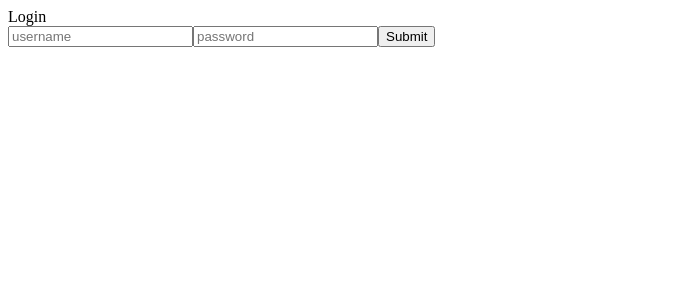
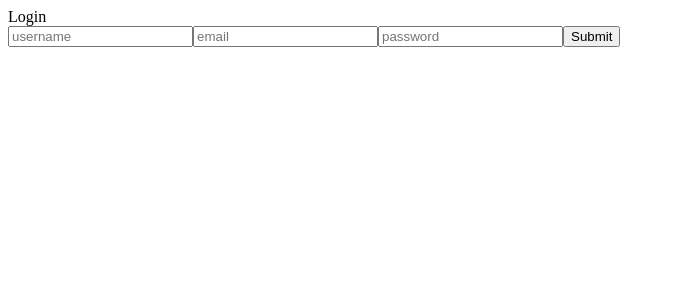
Before and after one commit to cseu3-mud-pam/Front-End, a React (Create React App) app in the folder client/: page /login in a window 1280 px wide. Shown: the top 300 px of the page, without its empty margins (0-675 px from the left). Built offline with nearby package versions, Linux system fonts and the light colour scheme.

Commit message:
completed login endpoint

```diff
--- a/client/src/components/Login.js
+++ b/client/src/components/Login.js
@@ -1,14 +1,43 @@
-import React from 'react';
-import { Link } from 'react-router-dom';
+import React, { useState } from 'react';
+import axios from 'axios';
 
-function Login() {
+const initialLoginFeild = {
+  username: '',
+  email: '',
+  password: '',
+}
+
+function Login(props) {
+  const [loginField, setLoginField] = useState(initialLoginFeild)
+
+  const handlechange = (e) => {
+    setLoginField({
+      ...loginField,
+      [e.target.name]: e.target.value
+    })
+  }
+
+  const handleLogin = (e) => {
+    e.preventDefault()
+    axios.post('https://mudgame-pam.herokuapp.com/api/login/', loginField)
+      .then(res => {
+        localStorage.setItem('token', res.data.key)
+        props.history.push('/play')
+      })
+      .catch(err => {
+        console.log(err)
+      })
+  }
+
   return (
     <div>
         <div>Login</div>
         <form>
-            <input placeholder='username' />
-            <input placeholder='password' />
-            <Link to='/play'><button>Submit</button></Link>
+            <input placeholder='username' name='username' onChange={handlechange} />
+            <input placeholder='email' name='email' onChange={handlechange} />
+            <input placeholder='password' name='password' onChange={handlechange} />
+            {/* <Link to='/play'> */}
+            <button onClick={handleLogin}>Submit</button>
         </form>
     </div>
   );
```
